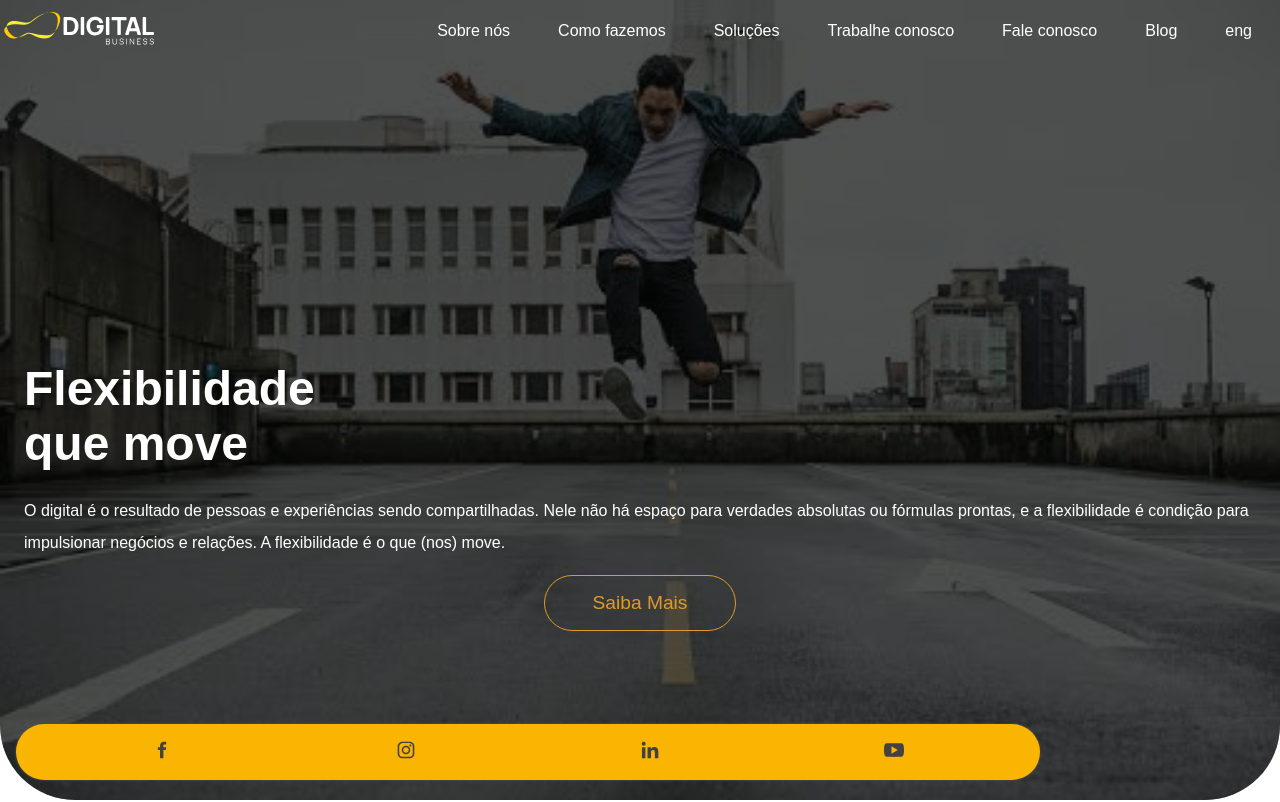
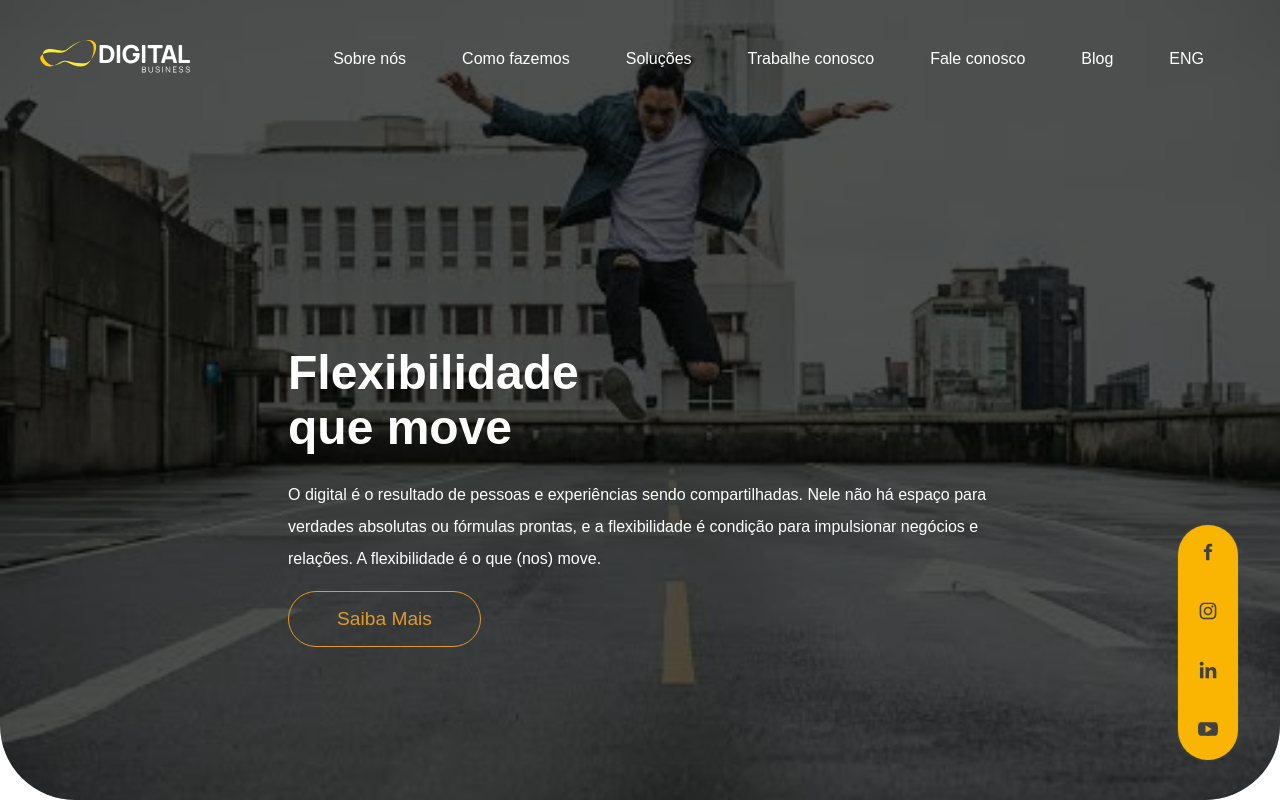
Before and after one commit to Jabes-Enock/Digital-Business, a plain HTML site: page index.html in a window 1280 px wide. Shown: the top 802 px of the page. Drawn offline with Linux system fonts and the light colour scheme.

Commit message:
Ajustes em elementos

```diff
--- a/index.html
+++ b/index.html
@@ -45,7 +45,7 @@
             <li><a>Trabalhe conosco</a></li>
             <li><a>Fale conosco</a></li>
             <li><a>Blog</a></li>
-            <li><a>eng</a></li>
+            <li><a>ENG</a></li>
           </ul>
         </nav>
         <div class="menu-icon" id="menu-open">
@@ -76,10 +76,10 @@
           <li><a>Trabalhe conosco</a></li>
           <li><a>Fale conosco</a></li>
           <li><a>Blog</a></li>
-          <li><a>eng</a></li>
+          <li><a>ENG</a></li>
         </ul>
       </nav>
-      <!-----content ----->
+
       <div class="bg-image">
         <div>
           <h1>Flexibilidade<br> que move</h1>
@@ -105,7 +105,7 @@
 
       </section>
       <div class="socialMedia">
-        <a href="">
+        <a href="#">
           <svg
             viewBox="0 0 20 20"
             width="20"
@@ -119,7 +119,7 @@
             ></path>
           </svg>
         </a>
-        <a href="">
+        <a href="#">
           <svg
             viewBox="0 0 20 20"
             width="20"
@@ -132,7 +132,7 @@
             ></path>
           </svg>
         </a>
-        <a href="">
+        <a href="#">
           <svg
             viewBox="0 0 20 20"
             width="20"
@@ -145,7 +145,7 @@
             ></path>
           </svg>
         </a>
-        <a href="">
+        <a href="#">
           <svg
             viewBox="0 0 512 512"
             width="20"
--- a/style.css
+++ b/style.css
@@ -172,7 +172,7 @@ svg {
 
 @media only screen and (min-width: 969px) {
   .header {
-    padding: 0.25rem;
+    padding: 2rem 0 1.5rem 2.5rem;
   }
   .logo-digital-business {
     width: 150px;
@@ -192,10 +192,11 @@ svg {
     text-align: normal;
     padding-right: 0rem;
     font-size: 1.4rem;
+    margin-right: 3rem;
   }
   .nav-menu-options li {
     text-align: normal;
-    margin: 0.8rem 1.5rem;
+    margin: 0.8rem 1.75rem;
     padding-right: 0rem;
     padding-top: 5px;
     padding-bottom: 5px;
@@ -206,4 +207,39 @@ svg {
     cursor: pointer;
     border-bottom: 1px solid yellow;
   }
+
+  .bg-image div {
+    width: 55vw;
+  }
+
+  .bg-image div h1,
+  .bg-image div p {
+    padding: 1.5rem 0 0 0;
+  }
+
+  .bg-image div div {
+    place-items: start;
+  }
+
+  .socialMedia {
+    width: 60px;
+    height: 235px;
+    grid-template-columns: 1fr;
+    grid-template-rows: repeat(4, 1fr);
+    padding: 0px;
+    bottom: 40px;
+    left: 92%;
+
+    /* position: fixed;
+    bottom: 20px;
+    left: 1rem;
+    background: rgb(250, 181, 2);
+    width: 80vw;
+    padding: 1rem 1.5rem;
+    display: grid;
+    grid-template-columns: repeat(4, 1fr);
+    place-items: center;
+    border-radius: 50px;
+    box-shadow: 0 0 3px 0 rgb(86, 86, 86); */
+  }
 }
```
